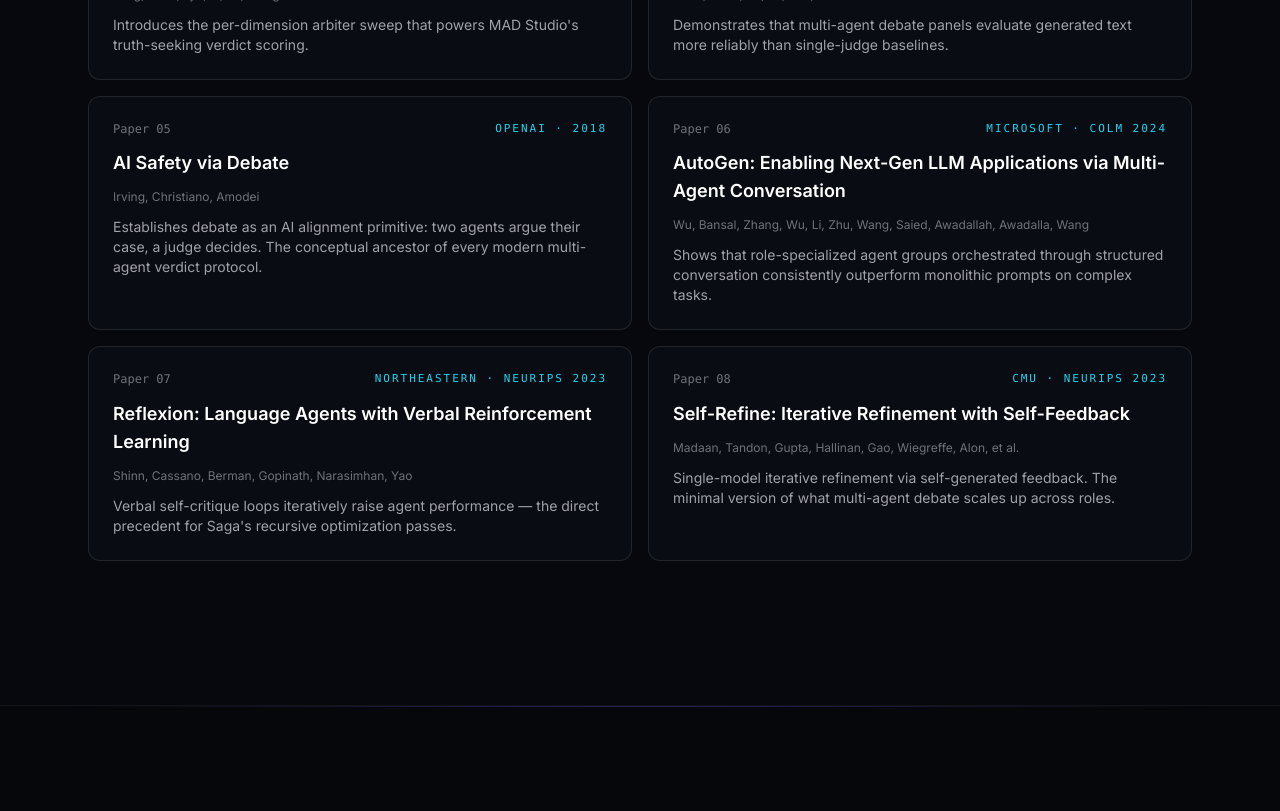
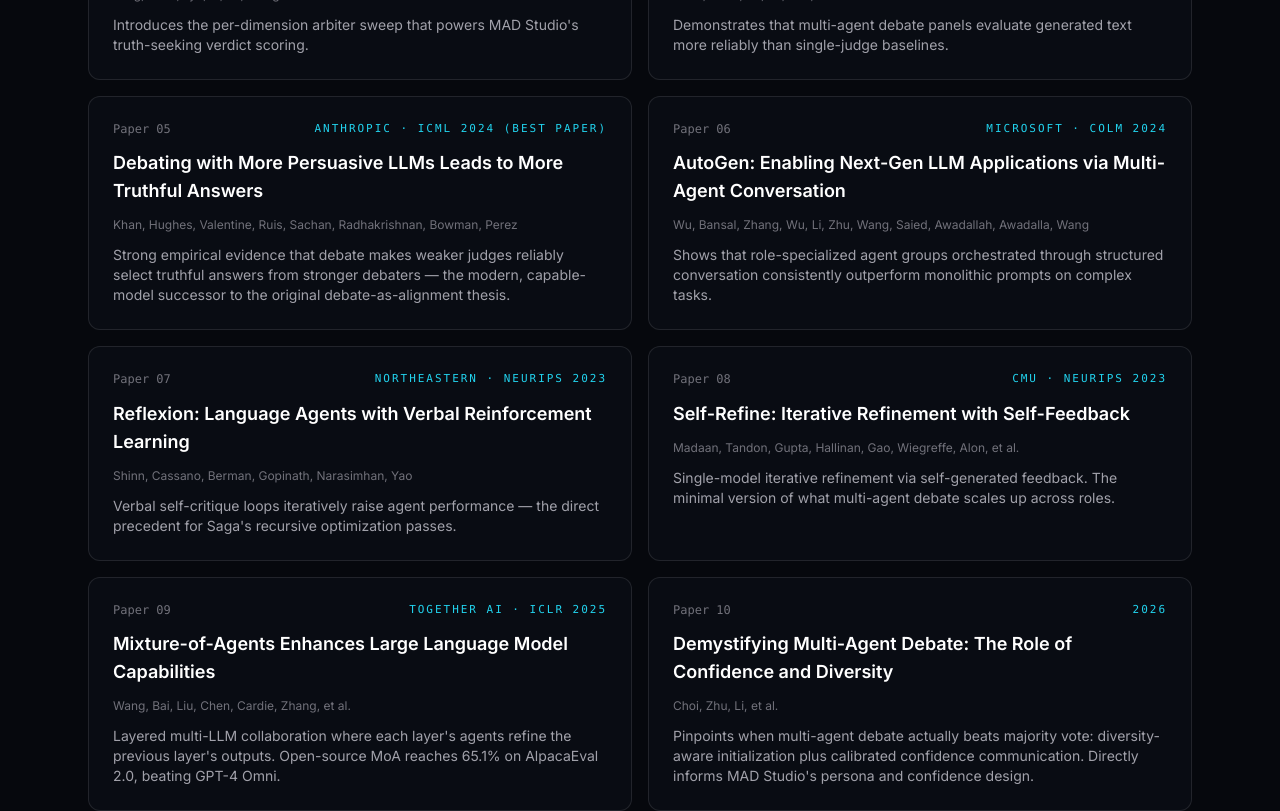
Before and after one commit to Andruuid/MADStudioLandingPage, a Next.js app: page / in a window 1280 px wide. Shown: the part 1800-2611 px from the top of the page. Built offline with nearby package versions, Linux system fonts and the light colour scheme; no server answers.

Commit message:
Refresh Science papers: swap 2018 for ICML 2024 Best Paper, add MoA and 2026 work
Co-authored-by: Cursor <cursoragent@cursor.com>

```diff
--- a/components/Science.tsx
+++ b/components/Science.tsx
@@ -32,11 +32,12 @@ const papers = [
     note: "Demonstrates that multi-agent debate panels evaluate generated text more reliably than single-judge baselines.",
   },
   {
-    title: "AI Safety via Debate",
-    authors: "Irving, Christiano, Amodei",
-    venue: "OpenAI · 2018",
-    href: "https://arxiv.org/abs/1805.00899",
-    note: "Establishes debate as an AI alignment primitive: two agents argue their case, a judge decides. The conceptual ancestor of every modern multi-agent verdict protocol.",
+    title:
+      "Debating with More Persuasive LLMs Leads to More Truthful Answers",
+    authors: "Khan, Hughes, Valentine, Ruis, Sachan, Radhakrishnan, Bowman, Perez",
+    venue: "Anthropic · ICML 2024 (Best Paper)",
+    href: "https://arxiv.org/abs/2402.06782",
+    note: "Strong empirical evidence that debate makes weaker judges reliably select truthful answers from stronger debaters — the modern, capable-model successor to the original debate-as-alignment thesis.",
   },
   {
     title:
@@ -59,6 +60,21 @@ const papers = [
     venue: "CMU · NeurIPS 2023",
     href: "https://arxiv.org/abs/2303.17651",
     note: "Single-model iterative refinement via self-generated feedback. The minimal version of what multi-agent debate scales up across roles.",
+  },
+  {
+    title: "Mixture-of-Agents Enhances Large Language Model Capabilities",
+    authors: "Wang, Bai, Liu, Chen, Cardie, Zhang, et al.",
+    venue: "Together AI · ICLR 2025",
+    href: "https://arxiv.org/abs/2406.04692",
+    note: "Layered multi-LLM collaboration where each layer's agents refine the previous layer's outputs. Open-source MoA reaches 65.1% on AlpacaEval 2.0, beating GPT-4 Omni.",
+  },
+  {
+    title:
+      "Demystifying Multi-Agent Debate: The Role of Confidence and Diversity",
+    authors: "Choi, Zhu, Li, et al.",
+    venue: "2026",
+    href: "https://arxiv.org/abs/2601.19921",
+    note: "Pinpoints when multi-agent debate actually beats majority vote: diversity-aware initialization plus calibrated confidence communication. Directly informs MAD Studio's persona and confidence design.",
   },
 ];
 
```
